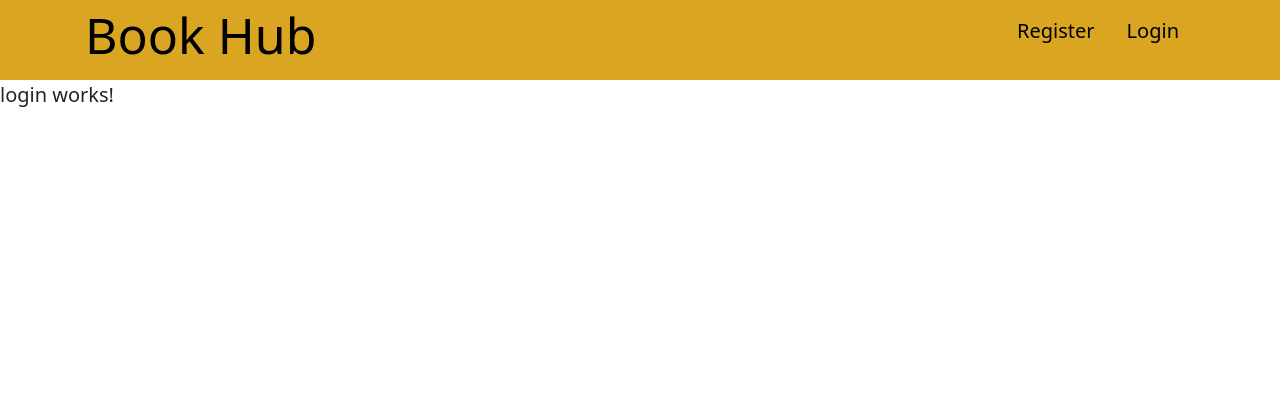
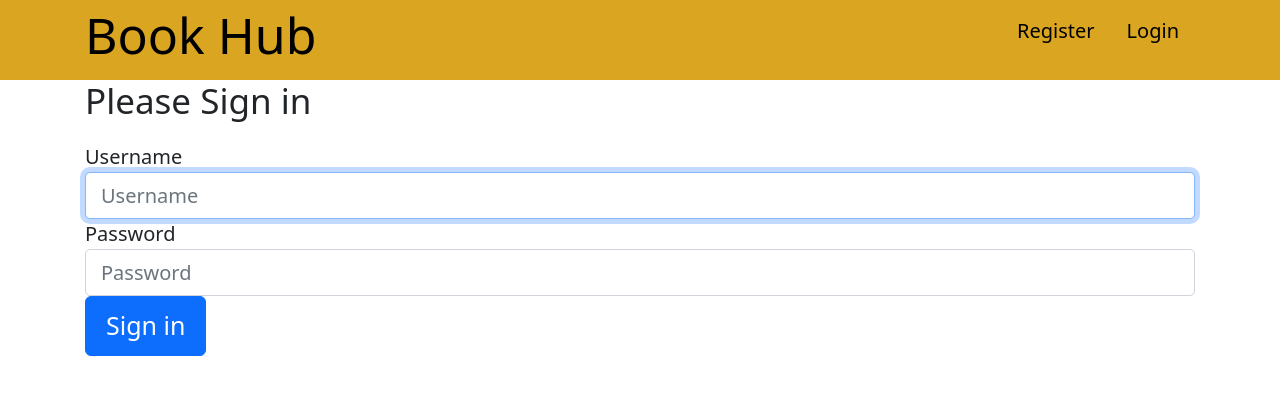
Before and after one commit to hasithacnawal/LMS-System, an Angular app: page /login in a window 1280 px wide. Shown: the top 394 px of the page. Built offline with nearby package versions, Linux system fonts and the light colour scheme.

Commit message:
create login.componant.html

```diff
--- a/src/app/auth/login/login.component.html
+++ b/src/app/auth/login/login.component.html
@@ -1 +1,14 @@
-<p>login works!</p>
+<div class="container">
+    <form class="form-signin" novalidate>
+        <h1 class="h3 mb-3 font-weight-normal">Please Sign in</h1>
+        <div class="form-group">
+            <label for="inputUserName" class="sr-only">Username</label>
+            <input type="text" id="inputUserName" class="form-control" placeholder="Username" required="" autofocus="">
+        </div>
+        <div class="form-group">
+            <label for="inputPassword" class="sr-only">Password</label>
+            <input type="password" id="inputPaasword" class="form-control" placeholder="Password" required="">
+        </div>
+        <button class="btn btn-lg btn-primary btn-block" type="submit">Sign in</button>
+    </form>
+</div>
```
